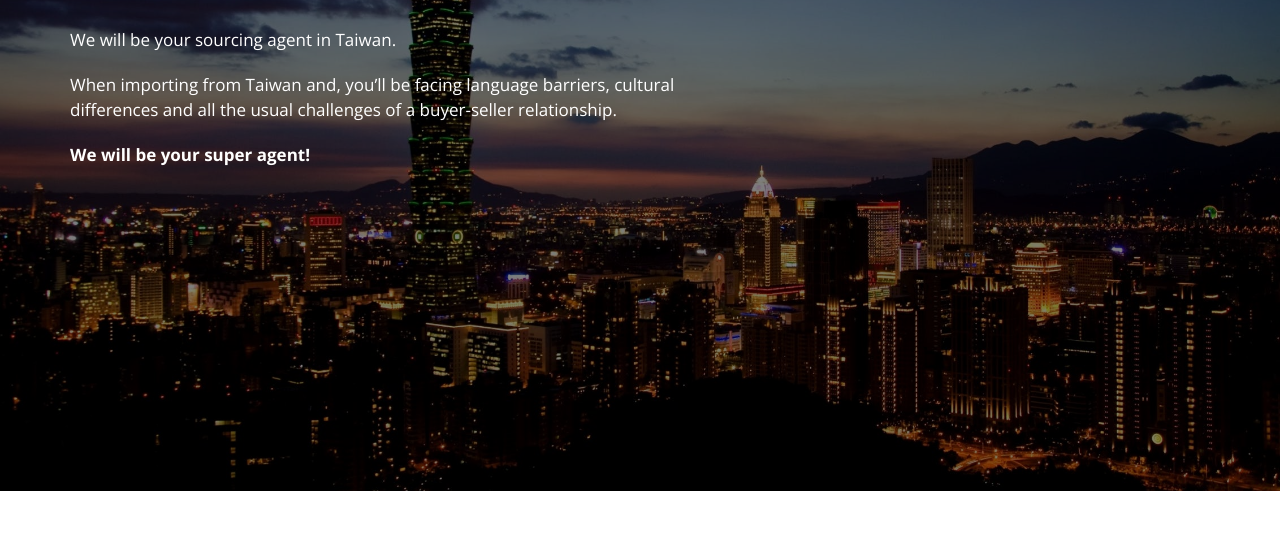
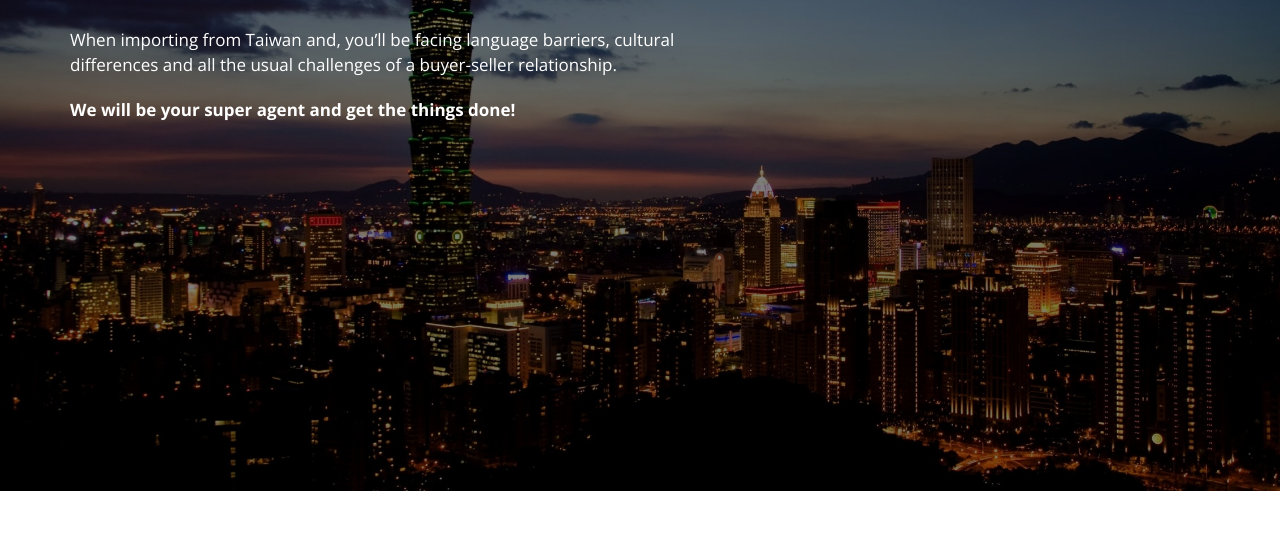
Before and after one commit to 7wei/wefindgoods, a plain HTML site: page src/index.html in a window 1280 px wide. Shown: the part 259-800 px from the top of the page. Drawn offline with nearby package versions, Linux system fonts and the light colour scheme; some packages are replaced by stand-ins of ours; a script that the page names is missing; files whose address does not match are found by name.

Commit message:
fix context

```diff
--- a/src/index.html
+++ b/src/index.html
@@ -81,9 +81,8 @@
                             <div class="home-intro-half-try">
                                 <!--Header text -->
                                 <h1>We Find <b>Goods</b> in <b>Taiwan</b></h1>
-                                <p>We will be your sourcing agent in Taiwan.</p>
                                 <p>When importing from Taiwan and, you’ll be facing language barriers, cultural differences and all the usual challenges of a buyer-seller relationship.</p>
-                                <p><b>We will be your super agent!</b></p>
+                                <p><b>We will be your super agent and get the things done!</b></p>
                                 <!--DOWNLOAD BUTTON -->
                                 <!-- <div class="download-button">
                                     <a href="#" class="btn btn-default download-btn">Register Now</a>
```
